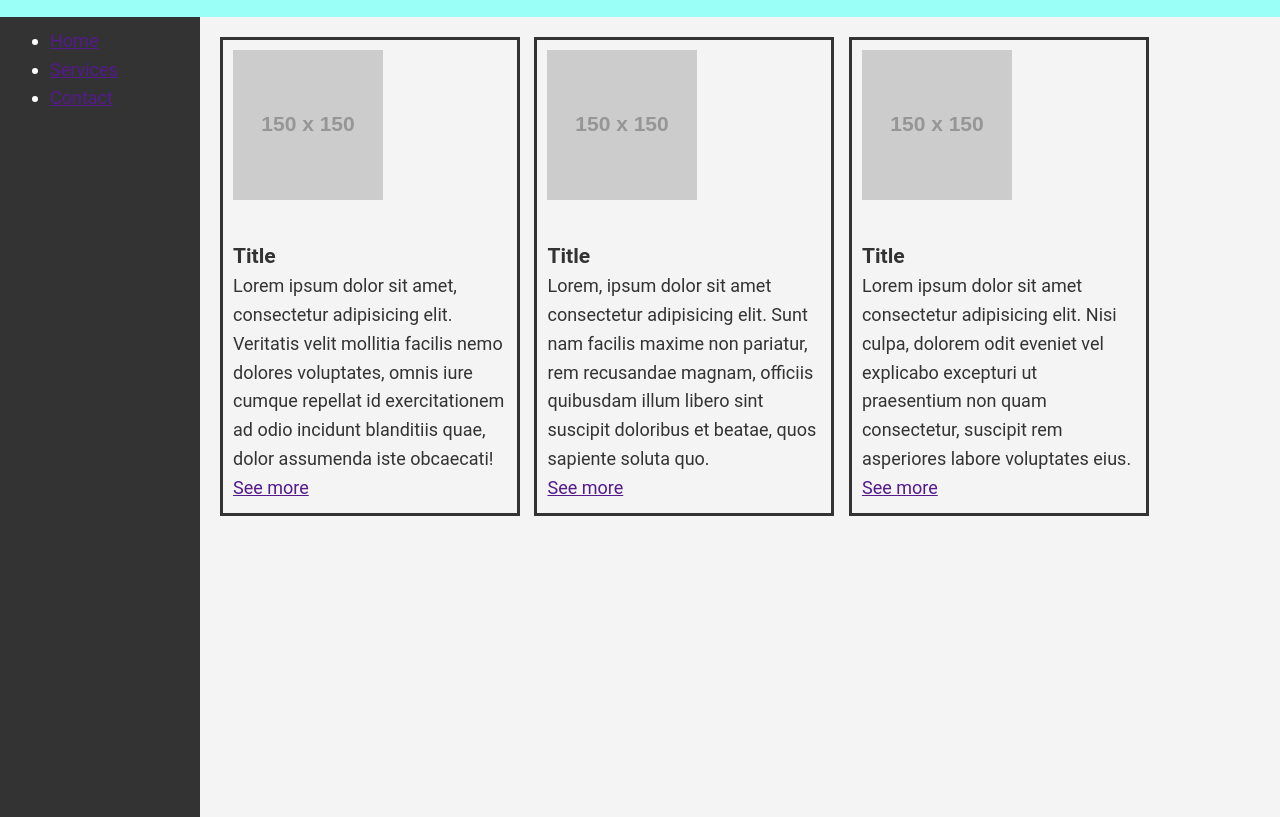
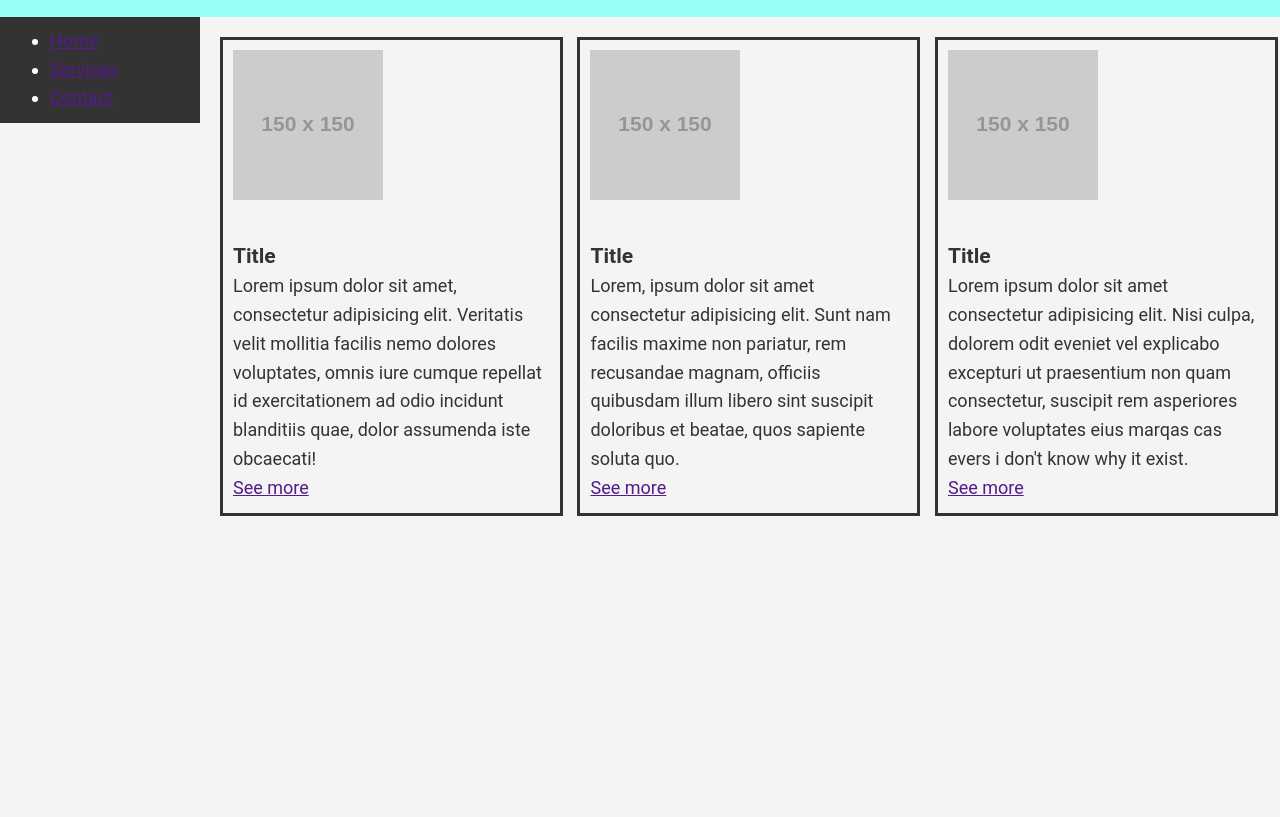
Before and after one commit to DimasZeava/Tugas-Kuliah-CSS---No-Flexbox, a plain HTML site: page index.html in a window 1280 px wide. Shown: the part 100-917 px from the top of the page. After the commit the page ends 800 px from the top, so only its background shows below. Drawn offline with Linux system fonts and the light colour scheme; placeholder pictures from the web are drawn by us.

Commit message:
fixing layout

```diff
--- a/index.html
+++ b/index.html
@@ -53,7 +53,7 @@
               Lorem ipsum dolor sit amet consectetur adipisicing elit. Nisi
               culpa, dolorem odit eveniet vel explicabo excepturi ut praesentium
               non quam consectetur, suscipit rem asperiores labore voluptates
-              eius.
+              eius marqas cas evers i don't know why it exist.
             </p>
             <a href="">See more</a>
           </div>
--- a/styles/style.css
+++ b/styles/style.css
@@ -25,7 +25,7 @@ nav {
   background: #333;
   padding: 10px;
   position: absolute;
-  height: 100%;
+  height: auto;
   width: 200px;
 }
 
@@ -34,10 +34,10 @@ nav ul {
 }
 
 main {
-  width: 1100px;
-  position: relative;
+  width: 1090px;
+  position: absolute;
   left: 200px;
-  padding: 20px;
+  padding: 20px 0px 20px 20px;
 }
 
 .main-content {
@@ -47,12 +47,13 @@ main {
 .main-content .card-1,
 .card-2,
 .card-3 {
-  width: 300px;
+  width: 343px;
   position: relative;
   display: inline-block;
   padding: 10px;
   margin-right: 10px;
   border-style: solid;
+  overflow: hidden;
 }
 
 .main-content .card-1 .card-content1,
```
